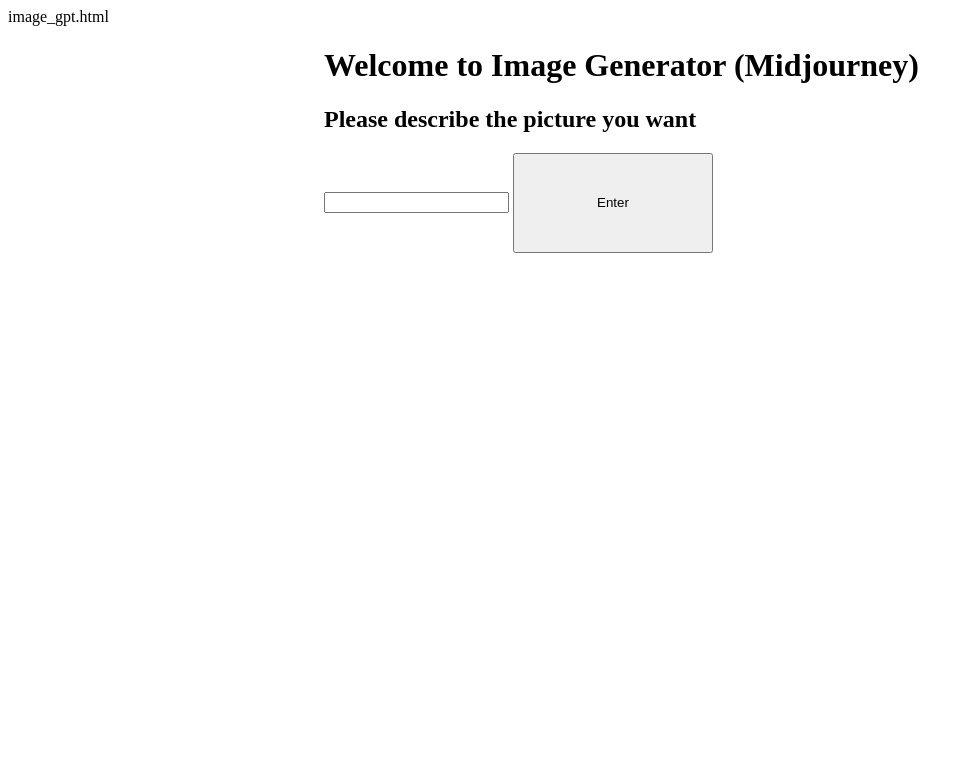
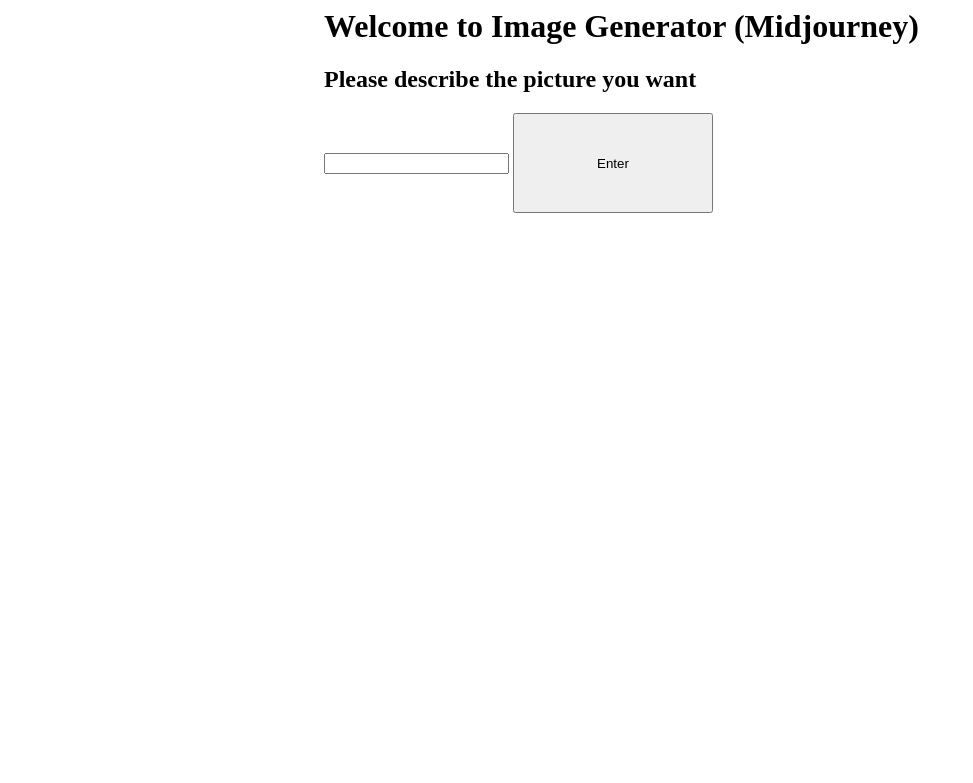
Before and after one commit to 194377/rpa-19t, a Flask app: page /image_gpt in a window 1280 px wide. Shown: the top 783 px of the page, without its empty margins (0-973 px from the left). Run offline with Flask 3, Linux system fonts and the light colour scheme.

Commit message:
Update image_gpt.html

```diff
--- a/templates/image_gpt.html
+++ b/templates/image_gpt.html
@@ -1,4 +1,3 @@
-image_gpt.html
 
 <style>
     .container{width:100%;margin:auto}
```
